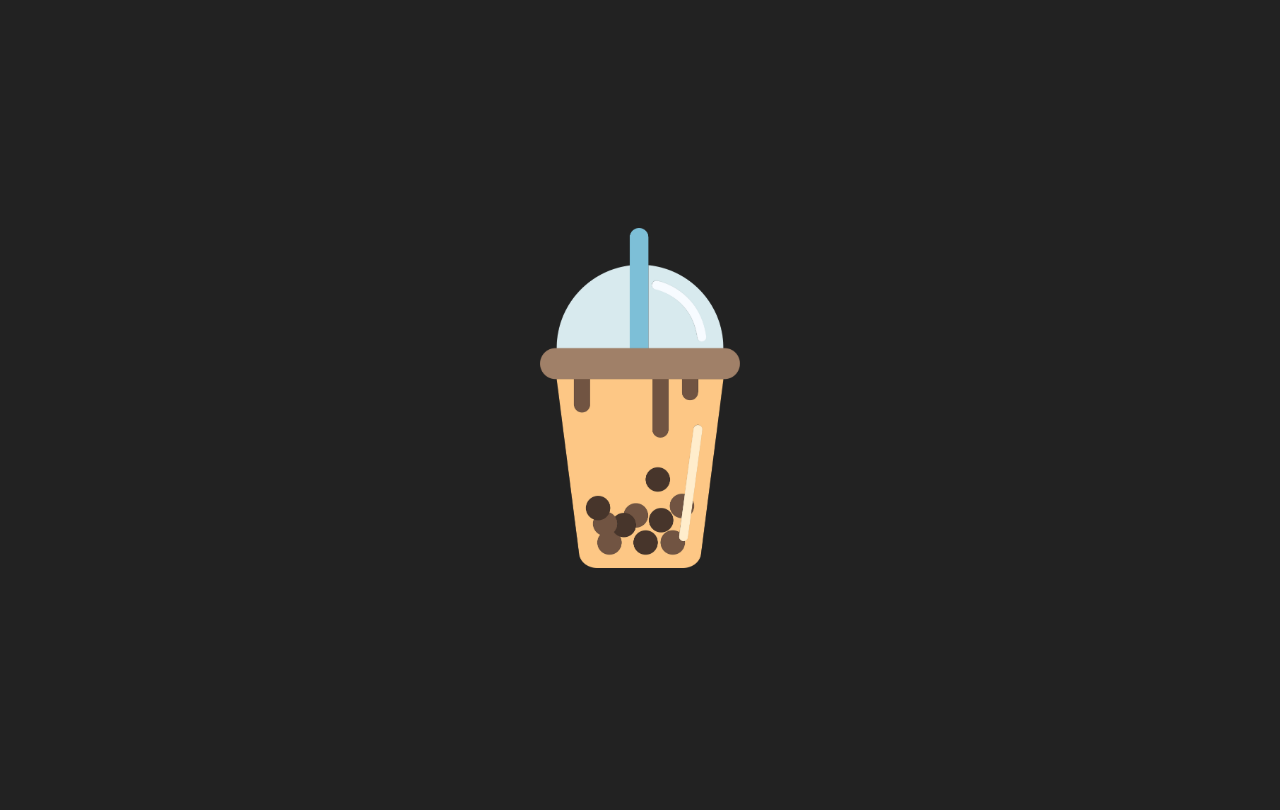
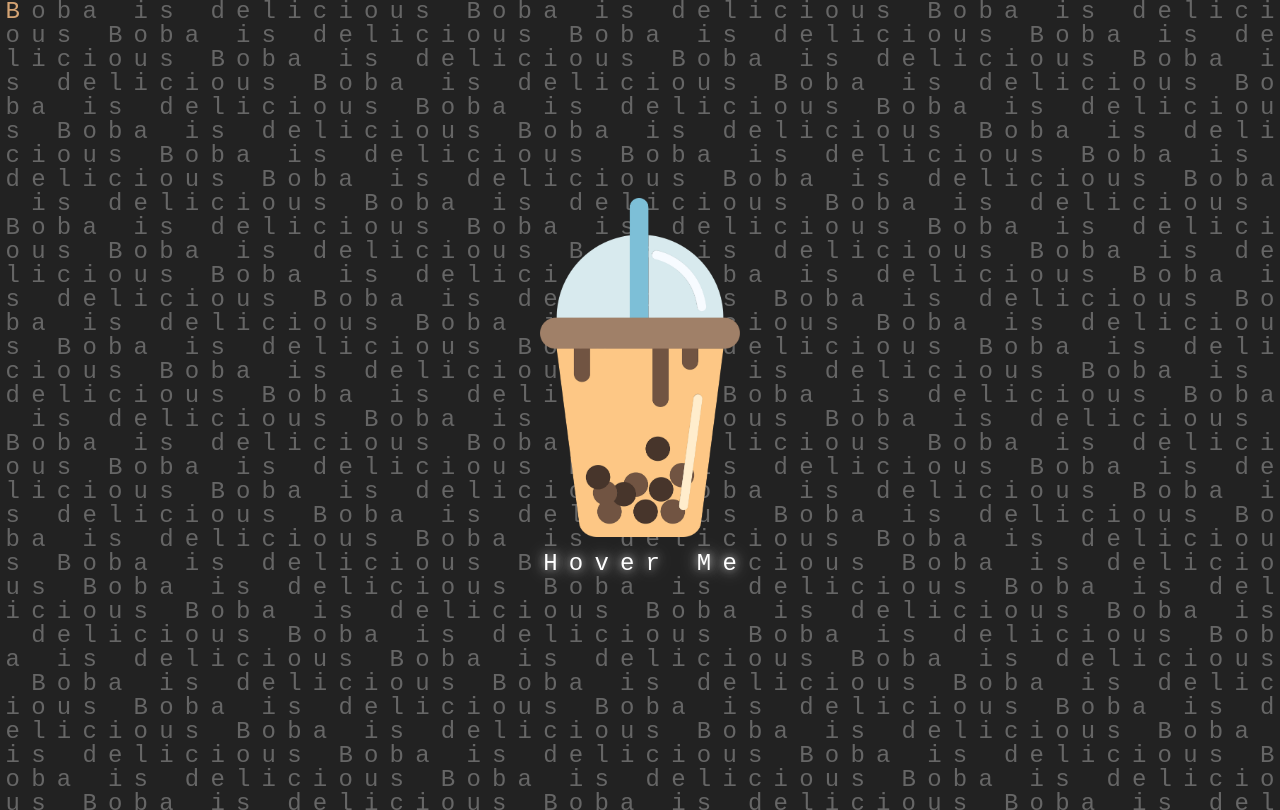
Before and after one commit to yufanwang07/boba-winter, a plain HTML site: page index.html in a window 1280 px wide. Shown: the top 810 px of the page. Drawn offline with Linux system fonts and the light colour scheme.

Commit message:
background text + hover effects

```diff
--- a/index.html
+++ b/index.html
@@ -13,28 +13,99 @@
             align-items: center;
             height: 100vh;
             background-color: #222;
+            overflow: hidden;
+            color: #666;
+            font-family: 'Courier New', Courier, monospace;
+        }
+
+        .background-text {
+            position: absolute;
+            width: 100%;
+            height: 100%;
+            display: grid;
+            grid-template-columns: repeat(50, 1fr);
+            grid-auto-rows: 1em;
+            font-size: 1.5rem;
+            line-height: 1;
+            white-space: nowrap;
+            text-align: center;
+        }
+
+        .background-text span {
+            display: inline-block;
+            transition: color 0.3s ease-in-out;
+        }
+
+        .background-text span.special {
+            color: #fff !important;
+            text-shadow: 0 0 10px rgba(255, 255, 255, 0.8),
+                         0 0 20px rgba(255, 255, 255, 0.6);
+        }
+
+        .background-text span:hover {
+            color: #D4A373;
+        }
+
+        .background-text span.hovered {
+            color: #D4A373;
+        }
+
+        .background-text span:hover ~ span.hovered {
+            color: #D4A373;
         }
 
         .boba-container {
             position: relative;
             text-align: center;
+            z-index: 1;
         }
 
         .boba-image {
             width: 200px;
             height: auto;
+            transform: translateY(-30px);
             transition: transform 0.3s ease-in-out, filter 0.3s ease-in-out, brightness 0.3s ease-in-out;
         }
 
         .boba-image:hover {
-            transform: scale(1.1) rotate(10deg);
+            transform: translateY(-30px) scale(1.1) rotate(10deg);
             filter: brightness(1.6) drop-shadow(0 0 30px rgba(255, 255, 255, 0.9))
                     drop-shadow(0 0 40px rgba(255, 255, 255, 0.8))
                     drop-shadow(0 0 60px rgba(255, 255, 255, 0.7));
         }
     </style>
+    <script>
+        document.addEventListener("DOMContentLoaded", () => {
+            const textContainer = document.querySelector('.background-text');
+            let text = "Boba is delicious ";
+            let repeatedText = text.repeat(64);
+            repeatedText += "Boba is delicious BHover Mecious ";
+            repeatedText = repeatedText.repeat(2);
+
+            const hoverMeIndex = repeatedText.indexOf("Hover Me");
+            textContainer.innerHTML = repeatedText.split('').map((char, index) => {
+                if (index >= hoverMeIndex && index < hoverMeIndex + 8) {
+                    return `<span class="special">${char}</span>`;
+                } else {
+                    return `<span>${char}</span>`;
+                }
+            }).join('');
+        });
+
+
+        document.addEventListener("DOMContentLoaded", () => {
+            const spans = document.querySelectorAll(".background-text span");
+            spans.forEach(span => {
+                span.addEventListener("mouseenter", () => {
+                    span.classList.add("hovered");
+                });
+            });
+        });
+    </script>
+
 </head>
 <body>
+    <div class="background-text"></div>
     <div class="boba-container">
         <img
             class="boba-image"
```
